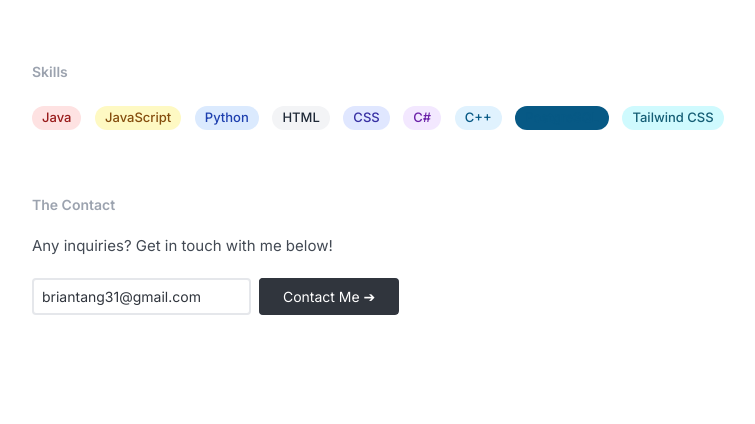
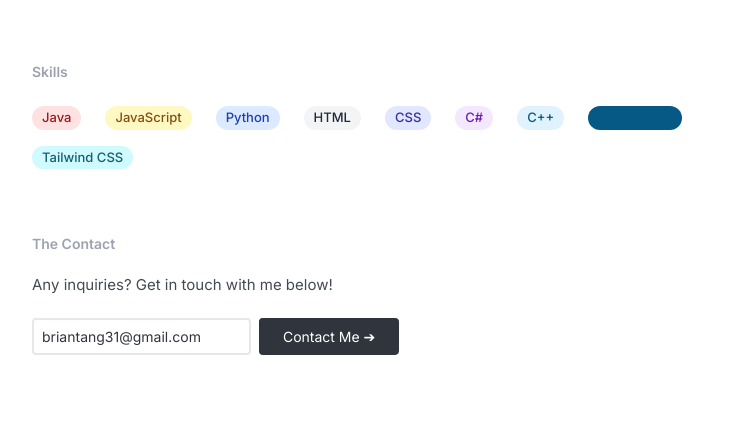
Before and after one commit to b-tang/portfolio, a plain HTML site: page index.html in a window 1280 px wide. Shown: the part 834-1258 px from the top of the page, without its empty margins (258-1013 px from the left). Drawn offline with nearby package versions, Linux system fonts and the light colour scheme.

Commit message:
Update index.html

```diff
--- a/index.html
+++ b/index.html
@@ -62,9 +62,9 @@
           <img
             src="/images/pfp.jpg"
             alt="Brian Tang profile picture"
-            class="rounded-full"
+            class="rounded-full select-none"
           />
-          <div class="font-semibold text-[#2C3136]">
+          <div class="font-semibold text-[#2C3136] select-none">
             <div>Brian Tang</div>
             <div class="text-sm text-[#9CA3AF] font-semibold">
               Joined in September 2001
@@ -312,7 +312,7 @@
           Skills
         </h6>
         <div
-          class="icon-box mb-6 text-[12px] sm:text-[12px] md:text-[13px] lg:text-[13px] flex items-center flex-wrap gap-[5.6px]"
+          class="icon-box mb-6 text-[12px] sm:text-[12px] md:text-[13px] lg:text-[13px] flex justify-start items-center flex-wrap gap-2 md:gap-3 lg:gap-4"
         >
           <!-- <p
             class="text-[#434A54] text-[13px] sm:text-[15px] md:text-[15px] lg:text-[15px]"
@@ -321,39 +321,39 @@
             TailWindCSS.
           </p> -->
           <span
-            class="bg-red-100 text-red-800 font-medium me-2 px-2.5 py-0.5 rounded-full dark:bg-red-900 dark:text-red-300"
+            class="bg-red-100 text-red-800 font-medium me-2 px-2.5 py-0.5 rounded-full dark:bg-red-900 dark:text-red-300 hover:bg-opacity-80 transition-all duration-300 select-none"
             >Java</span
           >
           <span
-            class="bg-yellow-100 text-yellow-800 font-medium me-2 px-2.5 py-0.5 rounded-full dark:bg-yellow-900 dark:text-yellow-300"
+            class="bg-yellow-100 text-yellow-800 font-medium me-2 px-2.5 py-0.5 rounded-full dark:bg-yellow-900 dark:text-yellow-300 hover:bg-opacity-80 transition-all duration-300 select-none"
             >JavaScript</span
           >
           <span
-            class="bg-blue-100 text-blue-800 font-medium me-2 px-2.5 py-0.5 rounded-full dark:bg-blue-900 dark:text-blue-300"
+            class="bg-blue-100 text-blue-800 font-medium me-2 px-2.5 py-0.5 rounded-full dark:bg-blue-900 dark:text-blue-300 hover:bg-opacity-80 transition-all duration-300 select-none"
             >Python</span
           >
           <span
-            class="bg-gray-100 text-gray-800 font-medium me-2 px-2.5 py-0.5 rounded-full dark:bg-gray-700 dark:text-gray-300"
+            class="bg-gray-100 text-gray-800 font-medium me-2 px-2.5 py-0.5 rounded-full dark:bg-gray-700 dark:text-gray-300 hover:bg-opacity-80 transition-all duration-300 select-none"
             >HTML</span
           >
           <span
-            class="bg-indigo-100 text-indigo-800 font-medium me-2 px-2.5 py-0.5 rounded-full dark:bg-indigo-900 dark:text-indigo-300"
+            class="bg-indigo-100 text-indigo-800 font-medium me-2 px-2.5 py-0.5 rounded-full dark:bg-indigo-900 dark:text-indigo-300 hover:bg-opacity-80 transition-all duration-300 select-none"
             >CSS</span
           >
           <span
-            class="bg-purple-100 text-purple-800 font-medium me-2 px-2.5 py-0.5 rounded-full dark:bg-purple-900 dark:text-purple-300"
+            class="bg-purple-100 text-purple-800 font-medium me-2 px-2.5 py-0.5 rounded-full dark:bg-purple-900 dark:text-purple-300 hover:bg-opacity-80 transition-all duration-300 select-none"
             >C#</span
           >
           <span
-            class="bg-sky-100 text-sky-800 font-medium me-2 px-2.5 py-0.5 rounded-full dark:bg-sky-900 dark:text-sky-300"
+            class="bg-sky-100 text-sky-800 font-medium me-2 px-2.5 py-0.5 rounded-full dark:bg-sky-900 dark:text-sky-300 hover:bg-opacity-80 transition-all duration-300 select-none"
             >C++</span
           >
           <span
-            class="bg-sky-800 text-sky-800 font-medium me-2 px-2.5 py-0.5 rounded-full dark:bg-sky-800 dark:text-sky-200"
+            class="bg-sky-800 text-sky-800 font-medium me-2 px-2.5 py-0.5 rounded-full dark:bg-sky-800 dark:text-sky-200 hover:bg-opacity-80 transition-all duration-300 select-none"
             >PostgreSQL</span
           >
           <span
-            class="bg-cyan-100 text-cyan-800 font-medium me-2 px-2.5 py-0.5 rounded-full dark:bg-cyan-900 dark:text-cyan-300"
+            class="bg-cyan-100 text-cyan-800 font-medium me-2 px-2.5 py-0.5 rounded-full dark:bg-cyan-900 dark:text-cyan-300 hover:bg-opacity-80 transition-all duration-300 select-none"
             >Tailwind CSS</span
           >
         </div>
@@ -385,7 +385,7 @@
           >
             <a
               href="mailto:briantang31@gmail.com"
-              class="text-white text-[14px] px-6 py-2 rounded transition-all ease-in duration-75 bg-[#30353D] text-white group-hover:bg-opacity-0 w-full sm:w-auto"
+              class="text-white text-[14px] px-6 py-2 rounded transition-all ease-in duration-75 bg-[#30353D] text-white group-hover:bg-opacity-0 w-full sm:w-auto select-none"
               >Contact Me ➔</a
             >
           </button>
```
